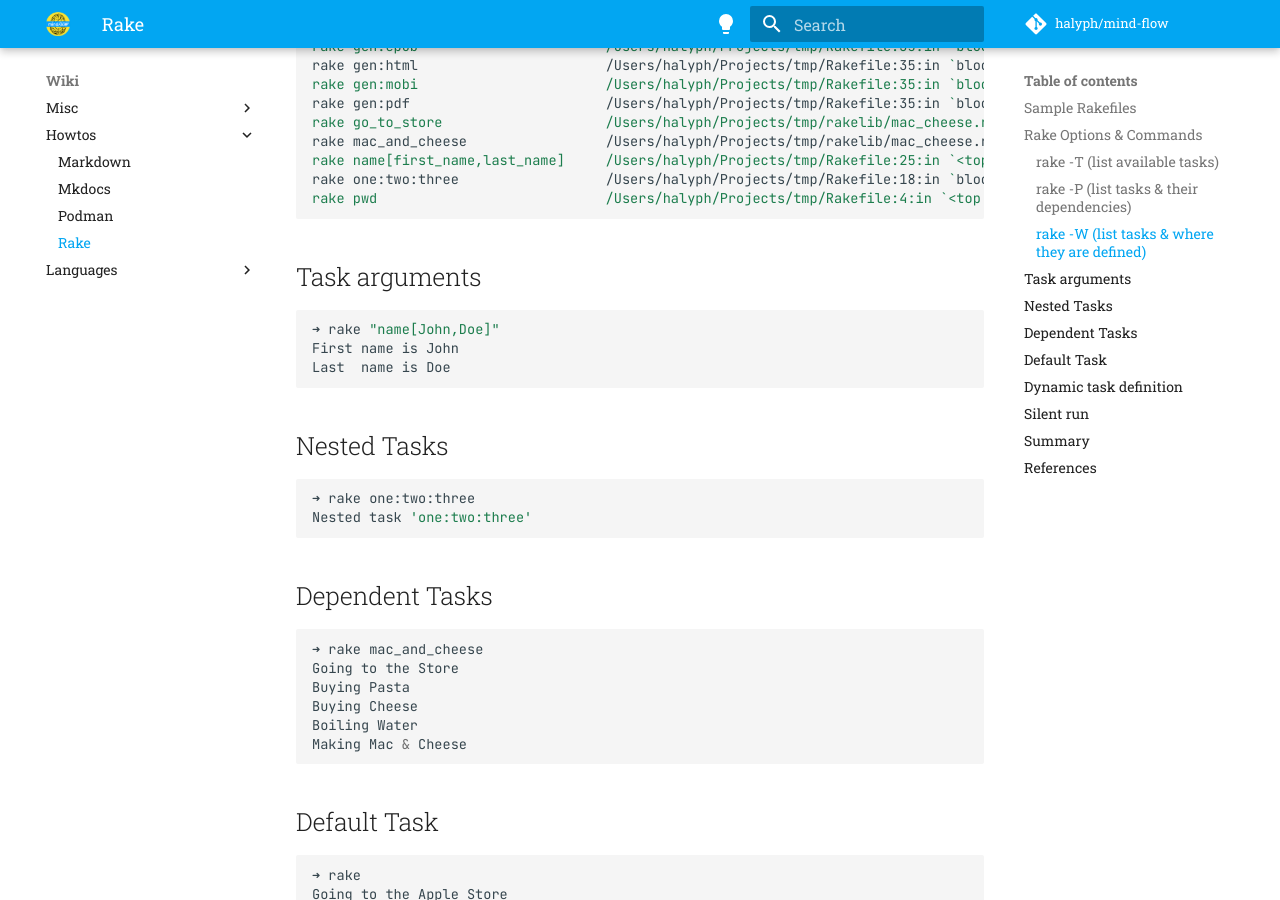
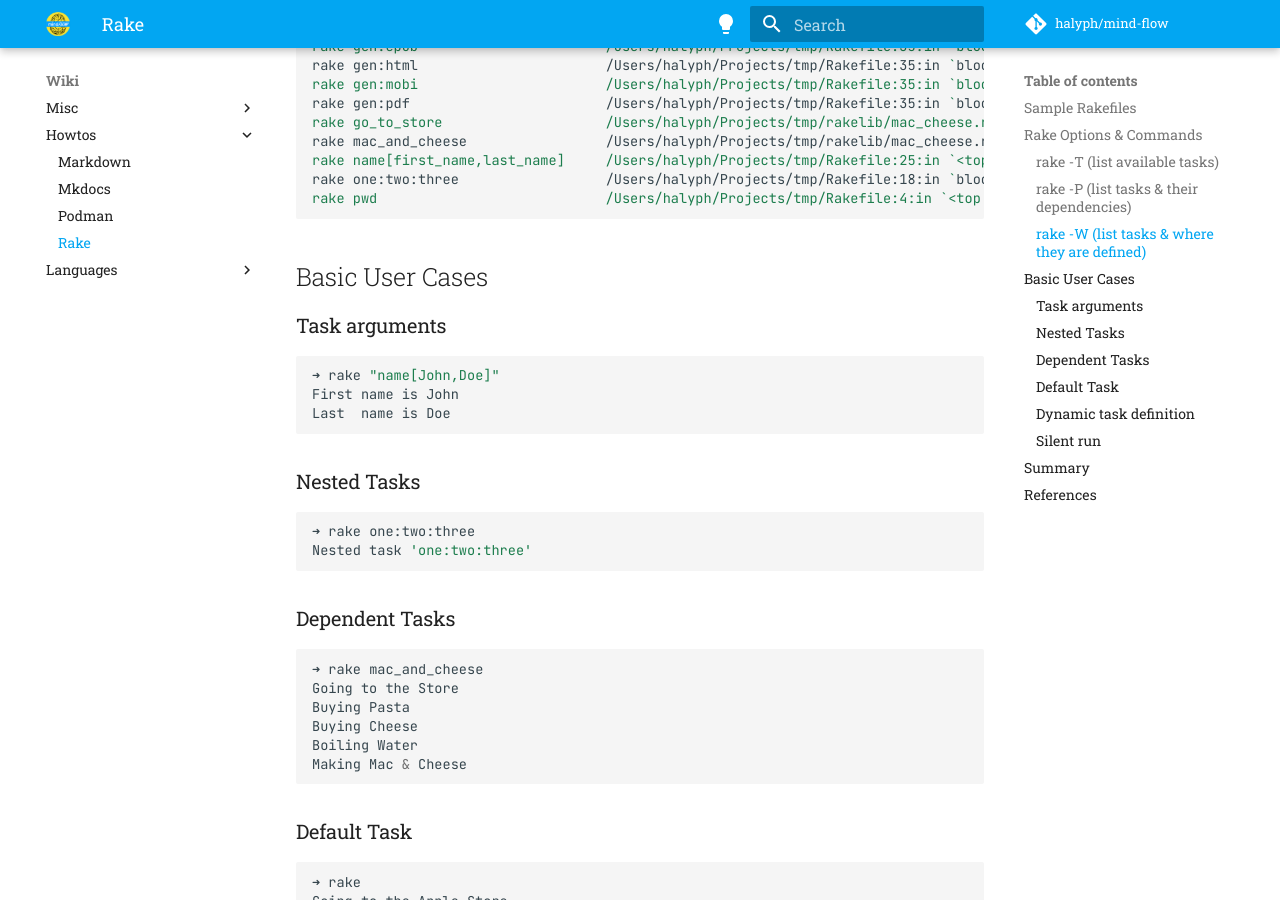
Before and after one commit to halyph/mind-flow, an MkDocs documentation site: the page built from docs/wiki/howtos/rake.md, in a window 1280 px wide and 900 px high, scrolled down 3106 px. Built offline with MkDocs 1.6.1 and Material for MkDocs 9.7.7, drawn with Linux system fonts in a browser that asks for light colours; comment, search, counter and statistics services are not loaded.

Commit message:
Updated wiki rake

````diff
--- a/docs/wiki/howtos/rake.md
+++ b/docs/wiki/howtos/rake.md
@@ -159,7 +159,9 @@ rake one:two:three                  /Users/halyph/Projects/tmp/Rakefile:18:in `b
 rake pwd                            /Users/halyph/Projects/tmp/Rakefile:4:in `<top (required)>'
 ```
 
-## Task arguments
+## Basic User Cases
+
+### Task arguments
 
 ```shell
 ➜ rake "name[John,Doe]"
@@ -167,14 +169,14 @@ First name is John
 Last  name is Doe
 ```
 
-## Nested Tasks
+### Nested Tasks
 
 ```shell
 ➜ rake one:two:three
 Nested task 'one:two:three'
 ```
 
-## Dependent Tasks
+### Dependent Tasks
 
 ```shell
 ➜ rake mac_and_cheese
@@ -185,14 +187,14 @@ Boiling Water
 Making Mac & Cheese
 ```
 
-## Default Task
+### Default Task
 
 ```shell
 ➜ rake
 Going to the Apple Store
 ```
 
-## Dynamic task definition
+### Dynamic task definition
 
 ```shell
 ➜ rake -T "gen"
@@ -206,7 +208,7 @@ echo generate gen:pdf
 generate gen:pdf
 ```
 
-## Silent run
+### Silent run
 
 ```shell
 # Silent OFF by default
````
